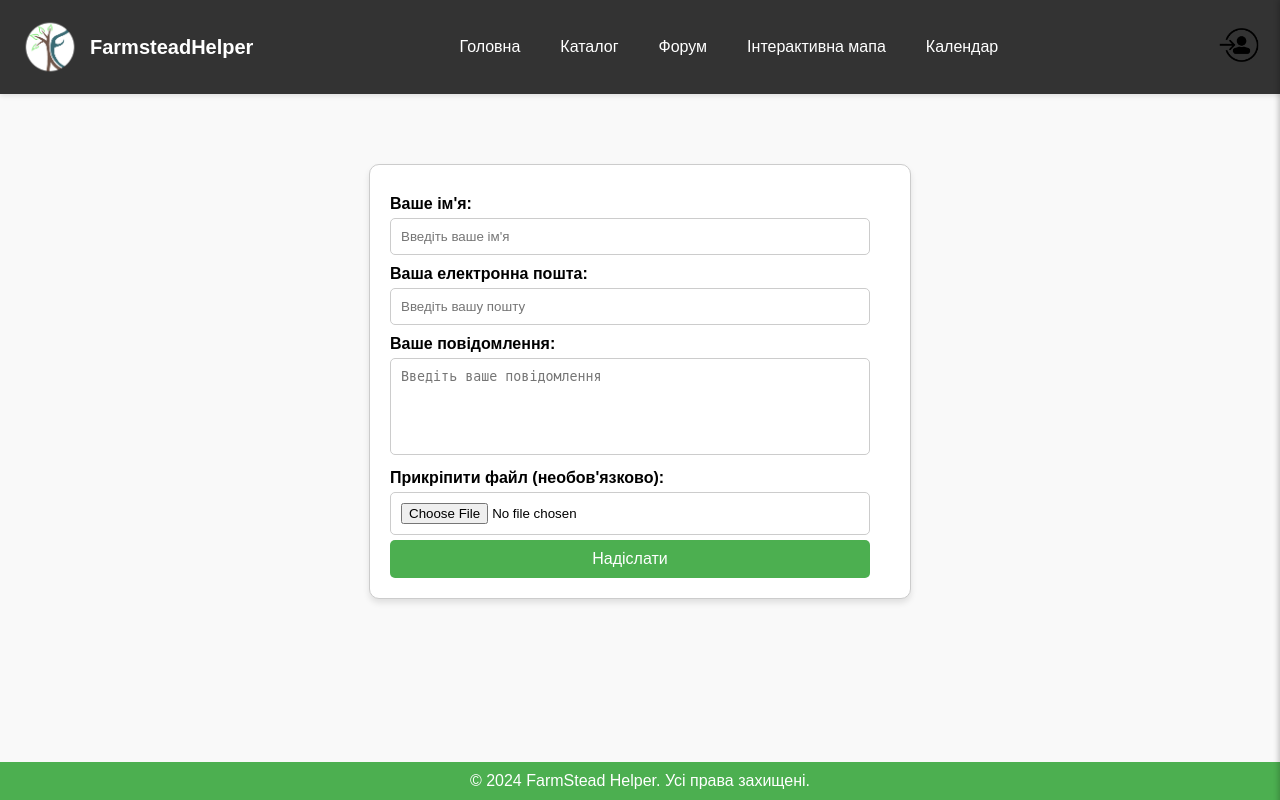
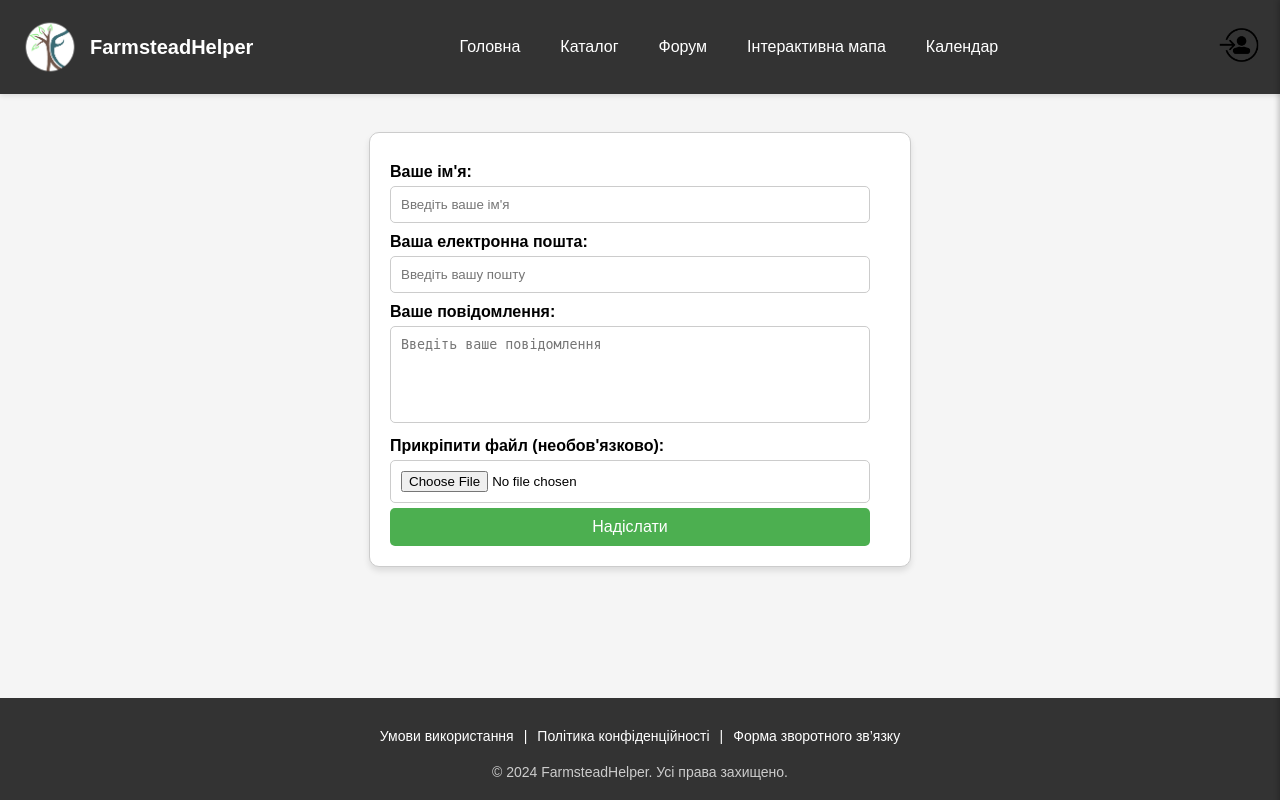
Before and after one commit to Kredle/FarmsteadHelper, a Django app: page /feedback/ in a window 1280 px wide. Run offline with Django 5.2, Linux system fonts and the light colour scheme.

Commit message:
Update feedback_form.html

```diff
--- a/farmstead_farmer/feedback/templates/feedback/feedback_form.html
+++ b/farmstead_farmer/feedback/templates/feedback/feedback_form.html
@@ -464,7 +464,64 @@
             <img src="https://i.gifer.com/ZZ5H.gif" alt="loading">
         </div>
     </main>
-    <footer>&copy; 2024 FarmStead Helper. Усі права захищені.</footer>
+    <footer>
+    <style>
+        body {
+            margin: 0;
+            font-family: Arial, sans-serif;
+            background-color: #f5f5f5;
+        }
+
+        footer {
+            background-color: #333;
+            color: #fff;
+            padding: 20px 10px;
+            display: flex;
+            flex-direction: column;
+            align-items: center;
+            text-align: center;
+        }
+
+        .legal-links {
+            display: flex;
+            justify-content: center;
+            gap: 10px;
+            margin-top: 10px;
+        }
+
+        .legal-links a {
+            color: #fff;
+            text-decoration: none;
+            font-size: 14px;
+        }
+
+        .legal-links a:hover {
+            text-decoration: underline;
+        }
+
+        .legal-links span {
+            color: #fff;
+            font-size: 14px;
+        }
+
+        .copyright {
+            font-size: 14px;
+            color: #ccc;
+            margin-top: 20px;
+        }
+    </style>
+
+    <div class="legal-links">
+        <a href="https://drive.google.com/file/d/1kYJ7ulJFNFk_dDLPced_ToOEeX4Ocf4y/view?usp=sharing">Умови використання</a>
+        <span>|</span>
+        <a href="https://drive.google.com/file/d/1B56gHpLaAyReM2HP_MCrBmQKi1tTMROP/view?usp=sharing">Політика конфіденційності</a>
+        <span>|</span>
+        <a href="/feedback/">Форма зворотного зв’язку</a>
+    </div>
+    <div class="copyright">
+        &copy; 2024 FarmsteadHelper. Усі права захищено.
+    </div>
+</footer>
 
     <script>
         document.getElementById("feedback-form").addEventListener("submit", function(event) {
```
